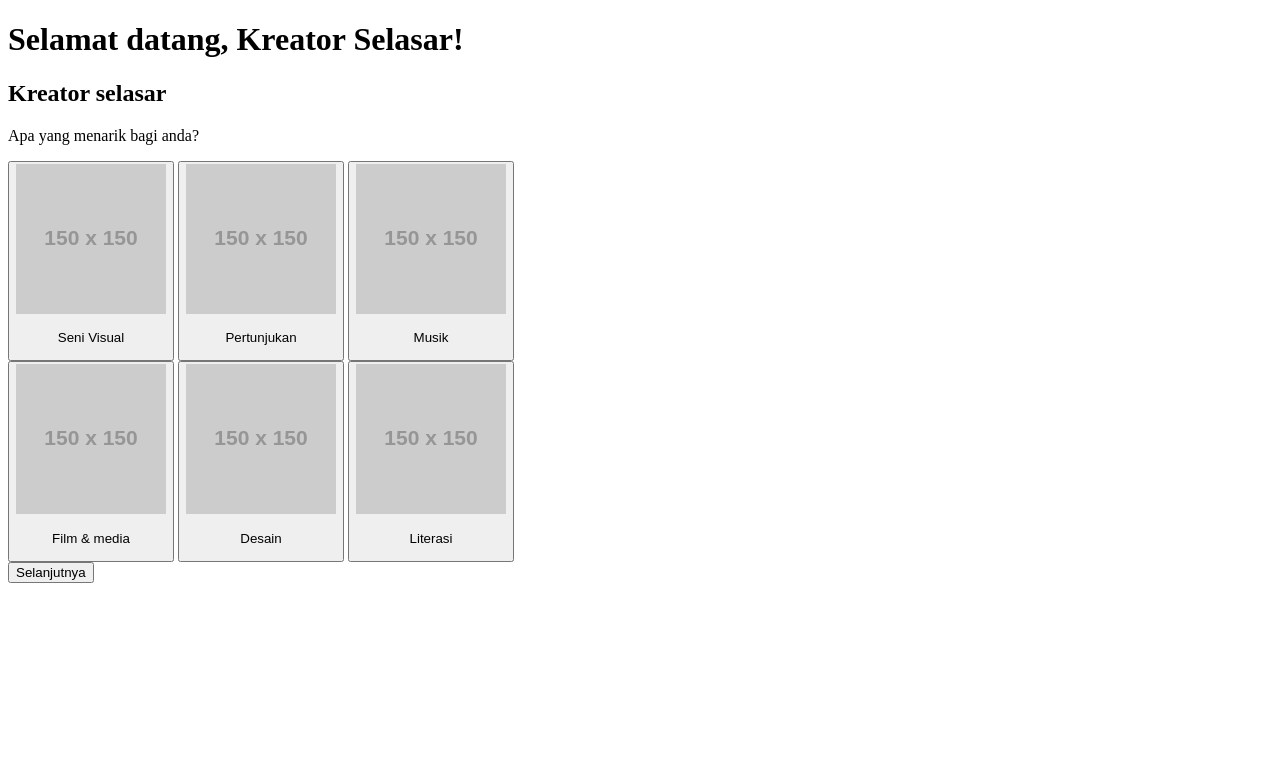
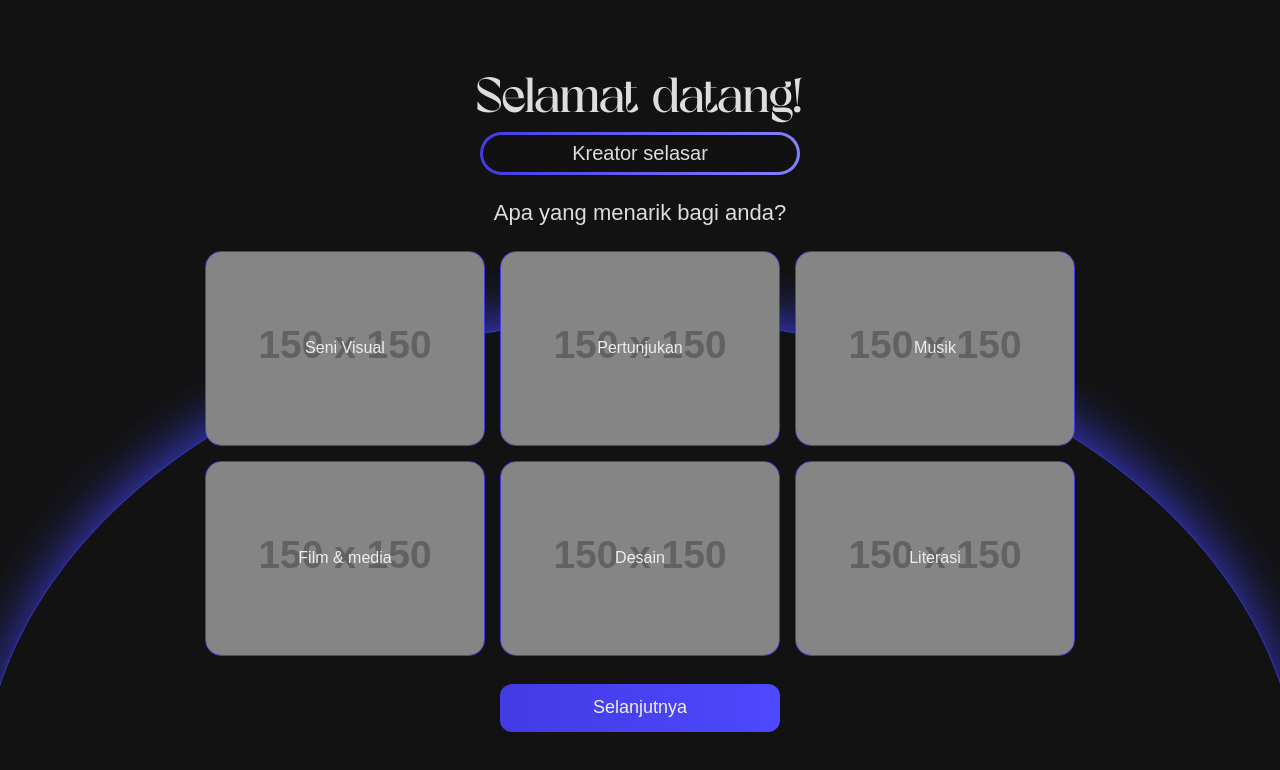
Before and after one commit to raheeshaqeel/Selasar-ProjectUAS-WebDesain, a plain HTML site: page kreator.html in a window 1280 px wide. Drawn offline with Linux system fonts and the light colour scheme; placeholder pictures from the web are drawn by us.

Commit message:
css role kreator

```diff
--- /dev/null
+++ b/kreator.css
@@ -0,0 +1,210 @@
+* {
+  margin: 0;
+  padding: 0;
+  box-sizing: border-box;
+}
+
+@font-face {
+  font-family: "Koolegant";
+  src: url("fonts/Koolegant.ttf") format("truetype");
+  font-weight: normal;
+  font-style: normal;
+}
+
+body {
+  background-color: #111111;
+  background-image: url("images/bg_kreator.png");
+  background-size: cover;
+  color: #dddddd;
+  font-family: Arial, sans-serif;
+  min-height: 100vh;
+  overflow-x: hidden;
+  display: flex;
+  flex-direction: column;
+  align-items: center;
+  padding: 65px 20px 50px;
+  position: relative;
+}
+
+h1 {
+  font-family: "Koolegant", "Times New Roman", serif;
+  font-size: 40px;
+  font-weight: 20;
+  text-align: center;
+}
+
+h2 {
+  font-size: 24px;
+  font-weight: 10;
+  margin-bottom: 15px;
+  text-align: center;
+}
+
+body > h2 {
+  width: 355px;
+  border-radius: 50px;
+  border: 3px solid transparent;
+
+  background:
+    linear-gradient(#111111, #111111) padding-box,
+    linear-gradient(90deg, #423be4, #8580ff) border-box;
+}
+
+body > p {
+  font-size: 18px;
+  text-align: center;
+  max-width: 600px;
+  margin-bottom: 30px;
+}
+
+div[select],
+div[select2] {
+  display: flex;
+  justify-content: center;
+  gap: 14px;
+  width: 100%;
+  max-width: 1015px;
+}
+div[select2] {
+  margin-top: 14px;
+}
+
+.role-card {
+  position: relative;
+  width: 327px;
+  height: 237px;
+
+  border: 1px solid #423be4;
+  border-radius: 16px;
+  overflow: hidden;
+
+  background-color: #222222;
+  color: #eeeeee;
+
+  cursor: pointer;
+  font-family: Arial, sans-serif;
+
+  display: flex;
+  justify-content: center;
+  align-items: center;
+
+  transition: 0.25s ease;
+}
+
+.role-card img {
+  position: absolute;
+  inset: 0;
+
+  width: 100%;
+  height: 100%;
+  object-fit: cover;
+
+  filter: brightness(0.65);
+  transition: 0.3s ease;
+}
+
+.role-card p {
+  position: relative;
+  z-index: 2;
+
+  font-size: 16px;
+  font-weight: normal;
+  text-align: center;
+}
+
+.role-card:hover {
+  transform: translateY(-5px);
+  box-shadow: 0 12px 18px rgba(66, 59, 228, 0.4);
+}
+
+.role-card:hover img {
+  filter: brightness(0.75);
+}
+
+.role-card.selected {
+  border: 3px solid #423be4;
+  box-shadow: 0 0 18px rgba(66, 59, 228, 0.4);
+}
+
+.role-card.selected img {
+  filter: brightness(0.8);
+}
+
+body > button {
+  width: 308px;
+  height: 50px;
+  margin-top: 36px;
+
+  border: none;
+  border-radius: 12px;
+
+  background: linear-gradient(90deg, #423be4, #4e48ff);
+  color: #eeeeee;
+  font-size: 18px;
+  font-family: Arial, sans-serif;
+
+  cursor: pointer;
+  transition: 0.25s ease;
+}
+body > button:hover {
+  transform: translateY(-2px);
+  box-shadow: 0 5px 15px rgba(90, 67, 193, 0.3);
+}
+
+@media (max-width: 1050px) {
+  div[select],
+  div[select2] {
+    max-width: 850px;
+  }
+
+  .role-card {
+    width: 30%;
+    height: 210px;
+  }
+}
+
+/*perbaikan layout*/
+
+body {
+  justify-content: center;
+  padding: 25px 20px;
+  min-height: 100vh;
+}
+
+h1 {
+  font-size: 52px;
+  margin-bottom: 2px;
+}
+
+body > h2 {
+  width: 320px;
+  padding: 7px 0;
+  font-size: 20px;
+  margin-bottom: 25px;
+}
+
+body > p {
+  font-size: 22px;
+  margin-bottom: 25px;
+}
+
+div[select],
+div[select2] {
+  max-width: 900px;
+  gap: 15px;
+}
+
+div[select2] {
+  margin-top: 15px;
+}
+
+.role-card {
+  width: 280px;
+  height: 195px;
+}
+
+body > button {
+  width: 280px;
+  height: 48px;
+  margin-top: 28px;
+}
--- a/kreator.html
+++ b/kreator.html
@@ -4,9 +4,10 @@
     <meta charset="UTF-8" />
     <meta name="viewport" content="width=device-width, initial-scale=1.0" />
     <title>Kreator Selasar</title>
+    <link rel="stylesheet" href="kreator.css" />
   </head>
   <body>
-    <h1>Selamat datang, Kreator Selasar!</h1>
+    <h1>Selamat datang!</h1>
     <h2>Kreator selasar</h2>
     <p>Apa yang menarik bagi anda?</p>
 
```
Also changed, not shown: images/bg_kreator.png (added).
